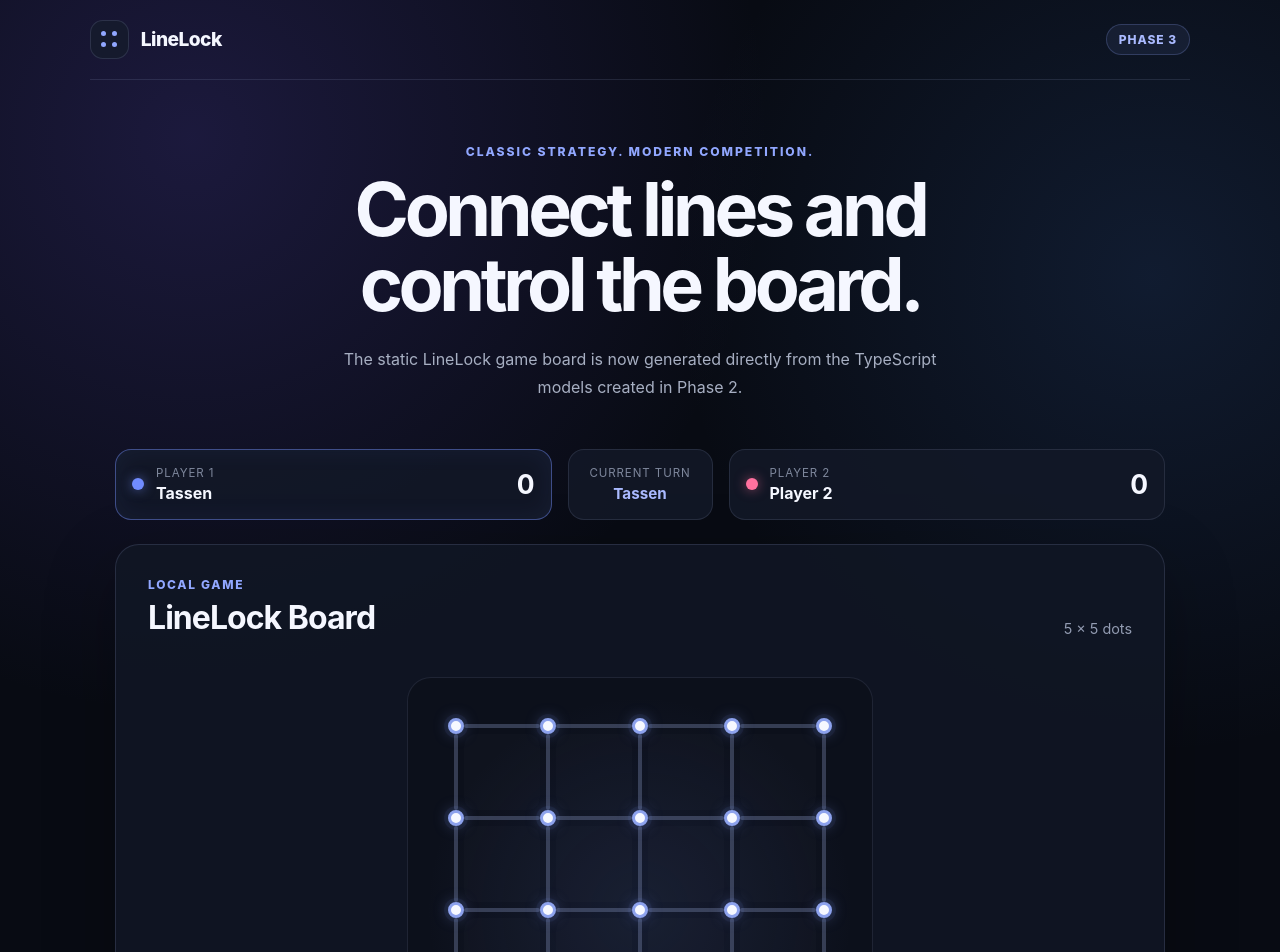
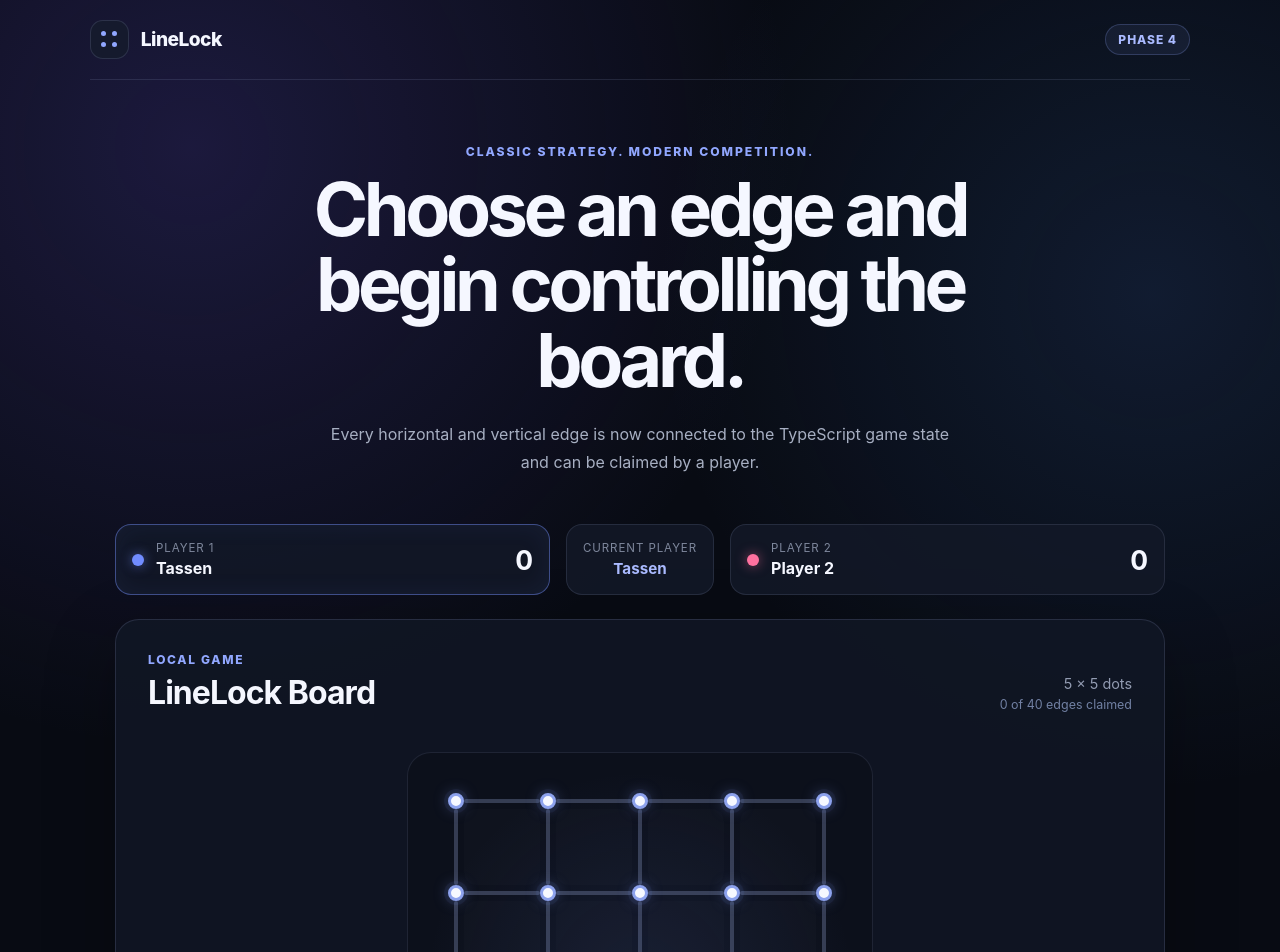
Before and after one commit to tassenraihantrima/LineLock, a React (Vite) app in the folder client/: page / in a window 1280 px wide. Shown: the top 952 px of the page. Built offline with nearby package versions, Linux system fonts and the light colour scheme.

Commit message:
Implement clickable game board edges

```diff
--- a/client/src/App.tsx
+++ b/client/src/App.tsx
@@ -1,15 +1,29 @@
+import { useState } from "react";
 import "./App.css";
 import GameBoard from "./components/GameBoard";
+import { claimEdge } from "./game/gameRules";
 import { createInitialGameState } from "./game/gameState";
 
 function App() {
-  // Create the initial local game that will be displayed on the page.
-  const gameState = createInitialGameState(5, "Tassen", "Player 2");
+  // Store the current game state so edge clicks can update the interface.
+  const [gameState, setGameState] = useState(() =>
+    createInitialGameState(5, "Tassen", "Player 2"),
+  );
 
   // Find the active player so the interface can show whose turn it is.
   const currentPlayer = gameState.players.find(
     (player) => player.number === gameState.currentPlayer,
   );
+
+  // Claim the selected edge for the current player.
+  function handleEdgeClick(edgeId: string) {
+    setGameState((currentGameState) =>
+      claimEdge(currentGameState, {
+        edgeId,
+        player: currentGameState.currentPlayer,
+      }),
+    );
+  }
 
   return (
     <div className="app">
@@ -25,22 +39,27 @@ function App() {
           <span>LineLock</span>
         </a>
 
-        <span className="phase-badge">Phase 3</span>
+        <span className="phase-badge">Phase 4</span>
       </header>
 
       <main className="main-content">
         <section className="hero-section">
-          <p className="eyebrow">Classic strategy. Modern competition.</p>
+          <p className="eyebrow">
+            Classic strategy. Modern competition.
+          </p>
 
-          <h1>Connect lines and control the board.</h1>
+          <h1>Choose an edge and begin controlling the board.</h1>
 
           <p className="hero-description">
-            The static LineLock game board is now generated directly from the
-            TypeScript models created in Phase 2.
+            Every horizontal and vertical edge is now connected to the
+            TypeScript game state and can be claimed by a player.
           </p>
         </section>
 
-        <section className="game-information" aria-label="Game information">
+        <section
+          className="game-information"
+          aria-label="Game information"
+        >
           <article className="player-card active-player">
             <div className="player-information">
               <span className="player-dot player-one-dot" />
@@ -55,7 +74,7 @@ function App() {
           </article>
 
           <article className="turn-card">
-            <p>Current turn</p>
+            <p>Current player</p>
             <strong>{currentPlayer?.name ?? "Player 1"}</strong>
           </article>
 
@@ -73,14 +92,18 @@ function App() {
           </article>
         </section>
 
-        <GameBoard gameState={gameState} />
+        <GameBoard
+          gameState={gameState}
+          onEdgeClick={handleEdgeClick}
+        />
 
         <section className="phase-message">
           <span aria-hidden="true">i</span>
 
           <p>
-            The board is static in this phase. Edge interaction will be added
-            in Phase 4.
+            Click any available edge to claim it. All moves currently
+            belong to Player 1 because player-turn switching will be added
+            in Phase 5.
           </p>
         </section>
       </main>
--- a/client/src/components/GameBoard.css
+++ b/client/src/components/GameBoard.css
@@ -1,4 +1,4 @@
-/* Style the section that contains the complete static game board. */
+/* Style the section that contains the complete game board. */
 .board-section {
     padding: clamp(1.25rem, 4vw, 2rem);
     border: 1px solid rgba(161, 174, 220, 0.16);
@@ -7,7 +7,7 @@
     box-shadow: 0 24px 70px rgba(0, 0, 0, 0.28);
 }
 
-/* Place the board title and board size on the same row. */
+/* Place the board title and board information on the same row. */
 .board-heading {
     display: flex;
     align-items: flex-end;
@@ -34,11 +34,23 @@
     letter-spacing: -0.03em;
 }
 
+/* Keep the board size and move count together. */
+.board-statistics {
+    text-align: right;
+}
+
 /* Display the board dimensions in a muted style. */
 .board-size {
     margin: 0;
     color: #929bb1;
     font-size: 0.9rem;
+}
+
+/* Display the number of claimed edges below the board size. */
+.move-count {
+    margin: 0.3rem 0 0;
+    color: #7180a3;
+    font-size: 0.78rem;
 }
 
 /* Allow the board to scroll horizontally on very small screens. */
@@ -79,6 +91,17 @@
         0 0 15px rgba(116, 139, 221, 0.42);
 }
 
+/* Remove the browser's default appearance from all edge buttons. */
+.horizontal-edge,
+.vertical-edge {
+    margin: 0;
+    padding: 0;
+    border: 0;
+    background: transparent;
+    font: inherit;
+    cursor: pointer;
+}
+
 /* Reserve the horizontal space between two neighboring dots. */
 .horizontal-edge {
     display: flex;
@@ -87,12 +110,16 @@
     align-items: center;
 }
 
-/* Draw the temporary visual line inside each horizontal edge space. */
+/* Draw the visible line inside each horizontal edge button. */
 .horizontal-edge-line {
     width: 100%;
     height: 4px;
     border-radius: 999px;
     background: rgba(122, 135, 173, 0.38);
+    transition:
+        background 160ms ease,
+        box-shadow 160ms ease,
+        transform 160ms ease;
 }
 
 /* Reserve the vertical space between two neighboring dots. */
@@ -103,12 +130,69 @@
     justify-content: center;
 }
 
-/* Draw the temporary visual line inside each vertical edge space. */
+/* Draw the visible line inside each vertical edge button. */
 .vertical-edge-line {
     width: 4px;
     height: 100%;
     border-radius: 999px;
     background: rgba(122, 135, 173, 0.38);
+    transition:
+        background 160ms ease,
+        box-shadow 160ms ease,
+        transform 160ms ease;
+}
+
+/* Highlight an available horizontal edge when the pointer moves over it. */
+.horizontal-edge:not(:disabled):hover .horizontal-edge-line {
+    background: rgba(145, 167, 255, 0.82);
+    box-shadow: 0 0 14px rgba(113, 140, 255, 0.45);
+    transform: scaleY(1.5);
+}
+
+/* Highlight an available vertical edge when the pointer moves over it. */
+.vertical-edge:not(:disabled):hover .vertical-edge-line {
+    background: rgba(145, 167, 255, 0.82);
+    box-shadow: 0 0 14px rgba(113, 140, 255, 0.45);
+    transform: scaleX(1.5);
+}
+
+/* Show a visible keyboard-focus state on horizontal edges. */
+.horizontal-edge:focus-visible {
+    outline: 3px solid rgba(145, 167, 255, 0.65);
+    outline-offset: 3px;
+    border-radius: 999px;
+}
+
+/* Show a visible keyboard-focus state on vertical edges. */
+.vertical-edge:focus-visible {
+    outline: 3px solid rgba(145, 167, 255, 0.65);
+    outline-offset: 3px;
+    border-radius: 999px;
+}
+
+/* Display edges claimed by Player 1 in blue. */
+.claimed-by-player-one .horizontal-edge-line,
+.claimed-by-player-one .vertical-edge-line {
+    background: #718cff;
+    box-shadow:
+        0 0 8px rgba(113, 140, 255, 0.7),
+        0 0 18px rgba(113, 140, 255, 0.36);
+}
+
+/* Reserve Player 2's pink edge style for the next phase. */
+.claimed-by-player-two .horizontal-edge-line,
+.claimed-by-player-two .vertical-edge-line {
+    background: #ff719f;
+    box-shadow:
+        0 0 8px rgba(255, 113, 159, 0.66),
+        0 0 18px rgba(255, 113, 159, 0.32);
+}
+
+/* Keep claimed edges visually enabled while preventing more clicks. */
+.horizontal-edge:disabled,
+.vertical-edge:disabled {
+    cursor: default;
+    opacity: 1;
 }
 
 /* Reserve the center area of every possible box. */
@@ -124,6 +208,10 @@
     .board-heading {
         align-items: flex-start;
         flex-direction: column;
+    }
+
+    .board-statistics {
+        text-align: left;
     }
 
     .game-board {
--- a/client/src/components/GameBoard.tsx
+++ b/client/src/components/GameBoard.tsx
@@ -3,6 +3,7 @@ import type { Box, Edge, GameState } from "../game/gameModels";
 
 type GameBoardProps = {
     gameState: GameState;
+    onEdgeClick: (edgeId: string) => void;
 };
 
 // Find one horizontal edge using its board position.
@@ -44,7 +45,23 @@ function findBox(
     );
 }
 
-function GameBoard({ gameState }: GameBoardProps) {
+// Create a class name that reflects whether an edge has been claimed.
+function createClaimedEdgeClass(edge: Edge | undefined): string {
+    if (edge?.claimedBy === 1) {
+        return "claimed-by-player-one";
+    }
+
+    if (edge?.claimedBy === 2) {
+        return "claimed-by-player-two";
+    }
+
+    return "";
+}
+
+function GameBoard({
+    gameState,
+    onEdgeClick,
+}: GameBoardProps) {
     // The visual grid includes dots, edges, and boxes.
     // A five-dot board becomes a nine-by-nine CSS grid.
     const visualGridSize = gameState.boardSize * 2 - 1;
@@ -65,16 +82,25 @@ function GameBoard({ gameState }: GameBoardProps) {
     );
 
     return (
-        <section className="board-section" aria-labelledby="game-board-heading">
+        <section
+            className="board-section"
+            aria-labelledby="game-board-heading"
+        >
             <div className="board-heading">
                 <div>
                     <p className="board-label">Local game</p>
                     <h2 id="game-board-heading">LineLock Board</h2>
                 </div>
 
-                <p className="board-size">
-                    {gameState.boardSize} × {gameState.boardSize} dots
-                </p>
+                <div className="board-statistics">
+                    <p className="board-size">
+                        {gameState.boardSize} × {gameState.boardSize} dots
+                    </p>
+
+                    <p className="move-count">
+                        {gameState.moveCount} of {gameState.edges.length} edges claimed
+                    </p>
+                </div>
             </div>
 
             <div className="board-container">
@@ -98,8 +124,8 @@ function GameBoard({ gameState }: GameBoardProps) {
                                     key={position.id}
                                     className="board-dot"
                                     role="gridcell"
-                                    aria-label={`Dot at row ${position.row / 2 + 1}, column ${position.column / 2 + 1
-                                        }`}
+                                    aria-label={`Dot at row ${position.row / 2 + 1
+                                        }, column ${position.column / 2 + 1}`}
                                 />
                             );
                         }
@@ -112,17 +138,29 @@ function GameBoard({ gameState }: GameBoardProps) {
                                 (position.column - 1) / 2,
                             );
 
+                            const edgeIsClaimed = edge?.claimedBy !== null;
+                            const claimedClass = createClaimedEdgeClass(edge);
+
                             return (
-                                <div
+                                <button
                                     key={position.id}
-                                    className="horizontal-edge"
+                                    className={`horizontal-edge ${claimedClass}`}
+                                    type="button"
                                     role="gridcell"
                                     data-edge-id={edge?.id}
+                                    disabled={!edge || edgeIsClaimed}
+                                    aria-pressed={edgeIsClaimed}
                                     aria-label={`Horizontal edge at row ${position.row / 2 + 1
-                                        }, column ${(position.column + 1) / 2}`}
+                                        }, column ${(position.column + 1) / 2}${edgeIsClaimed ? ", claimed" : ", available"
+                                        }`}
+                                    onClick={() => {
+                                        if (edge) {
+                                            onEdgeClick(edge.id);
+                                        }
+                                    }}
                                 >
                                     <span className="horizontal-edge-line" />
-                                </div>
+                                </button>
                             );
                         }
 
@@ -134,17 +172,29 @@ function GameBoard({ gameState }: GameBoardProps) {
                                 position.column / 2,
                             );
 
+                            const edgeIsClaimed = edge?.claimedBy !== null;
+                            const claimedClass = createClaimedEdgeClass(edge);
+
                             return (
-                                <div
+                                <button
                                     key={position.id}
-                                    className="vertical-edge"
+                                    className={`vertical-edge ${claimedClass}`}
+                                    type="button"
                                     role="gridcell"
                                     data-edge-id={edge?.id}
+                                    disabled={!edge || edgeIsClaimed}
+                                    aria-pressed={edgeIsClaimed}
                                     aria-label={`Vertical edge at row ${(position.row + 1) / 2
-                                        }, column ${position.column / 2 + 1}`}
+                                        }, column ${position.column / 2 + 1}${edgeIsClaimed ? ", claimed" : ", available"
+                                        }`}
+                                    onClick={() => {
+                                        if (edge) {
+                                            onEdgeClick(edge.id);
+                                        }
+                                    }}
                                 >
                                     <span className="vertical-edge-line" />
-                                </div>
+                                </button>
                             );
                         }
 
```
Also changed, not shown: client/src/game/gameRules.ts (+34 -0 lines), 2 other files (tests, documents, lock files or other folders).
